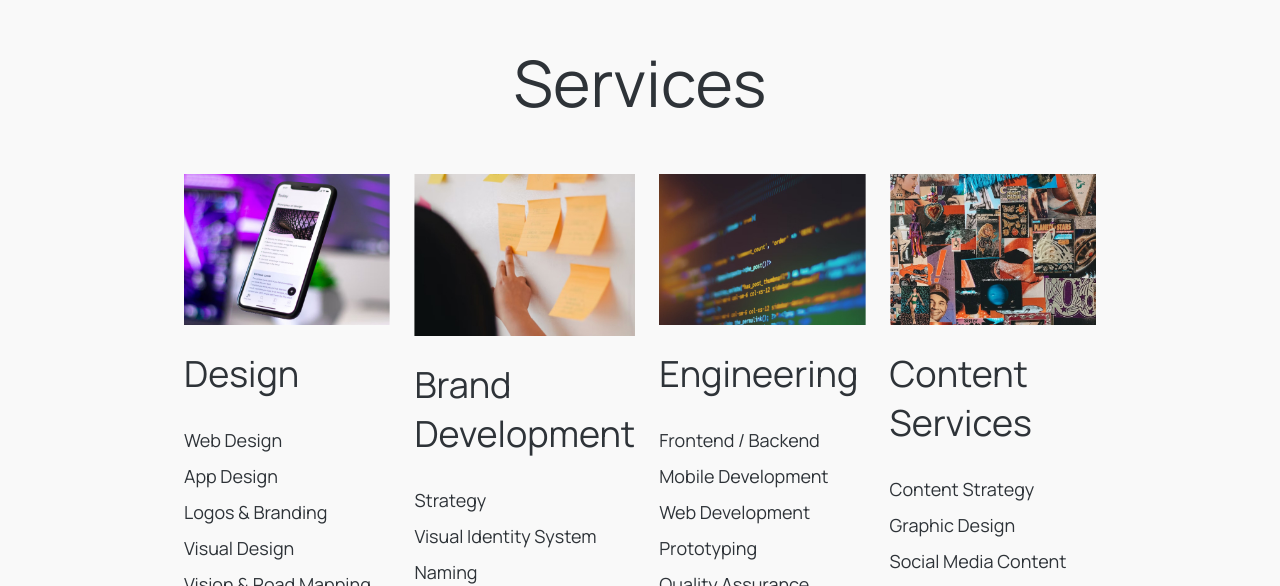
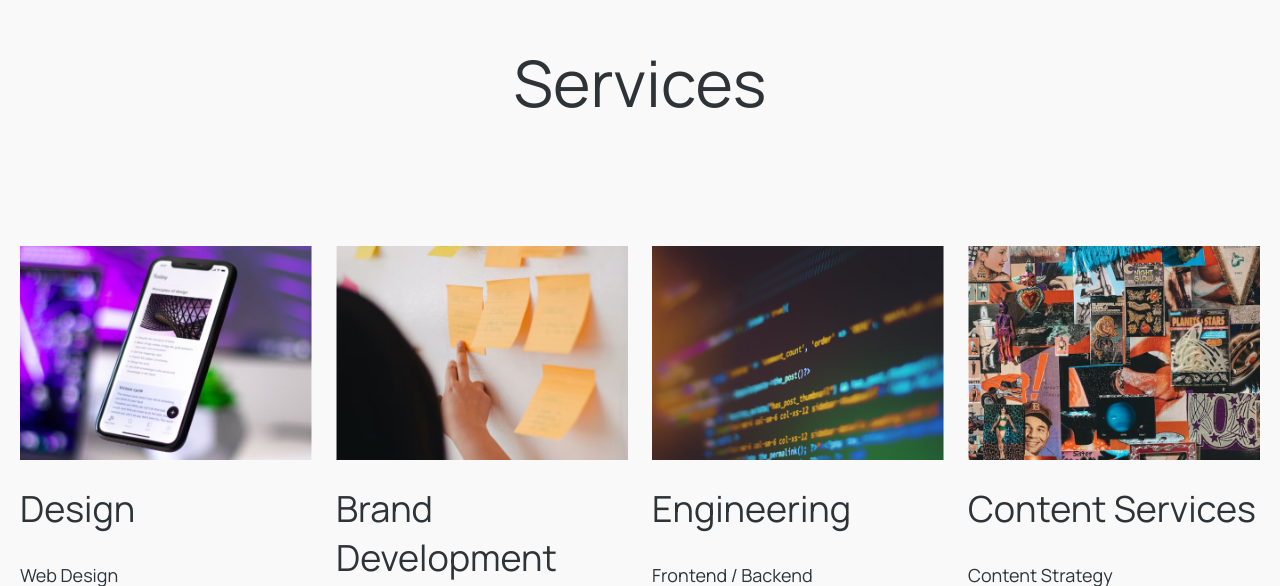
Before and after one commit to lumen-limitless/toona-studio, a Next.js app: page / in a window 1280 px wide. Shown: the part 3934-4520 px from the top of the page. Built offline with nearby package versions, Linux system fonts and the light colour scheme; no server answers.

Commit message:
fix container

```diff
--- a/src/components/Features.tsx
+++ b/src/components/Features.tsx
@@ -1,4 +1,3 @@
-import Container from './Container'
 import Section from './Section'
 import designImg from 'public/design.jpg'
 import brandImg from 'public/brand.jpg'
@@ -56,12 +55,11 @@ const services = [
 export default function Features() {
   return (
     <>
-      <Section id="features" className="py-32">
-        <Container className="flex flex-col gap-12 md:items-center">
+      <Section id="features" className="  flex flex-col gap-[120px] px-5 py-32">
         <h1 className="text-center text-4xl/[49px]  md:text-[64px]/[87px]">
           Services
         </h1>
-          <div className="flex flex-col gap-6 md:flex-row">
+        <div className="flex flex-col gap-6 md:flex-row ">
           {services.map((service, i) => (
             <div key={i} className="flex flex-col gap-6">
               <Image src={service.image} alt={service.name} />
@@ -76,7 +74,6 @@ export default function Features() {
             </div>
           ))}
         </div>
-        </Container>
       </Section>
     </>
   )
```
Lines whose indentation alone changed are shown as unchanged.
